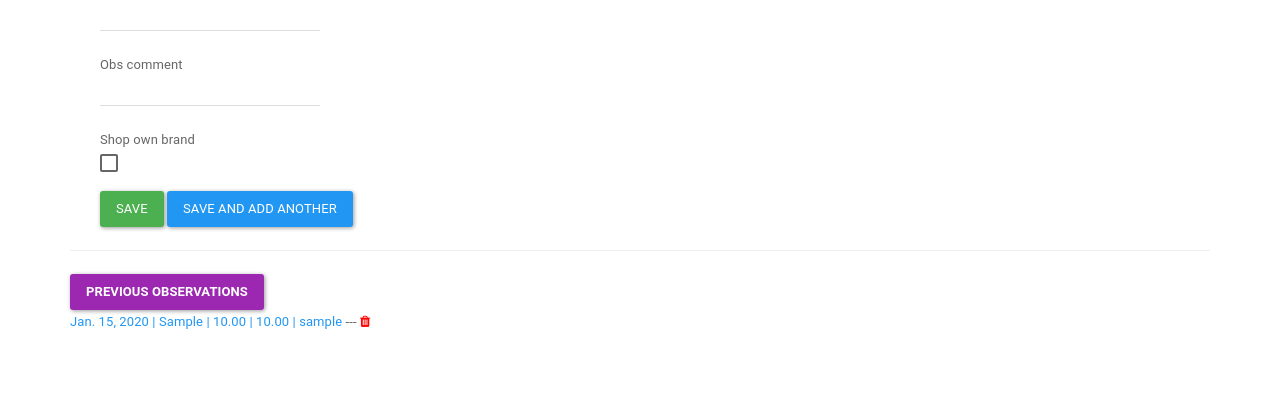
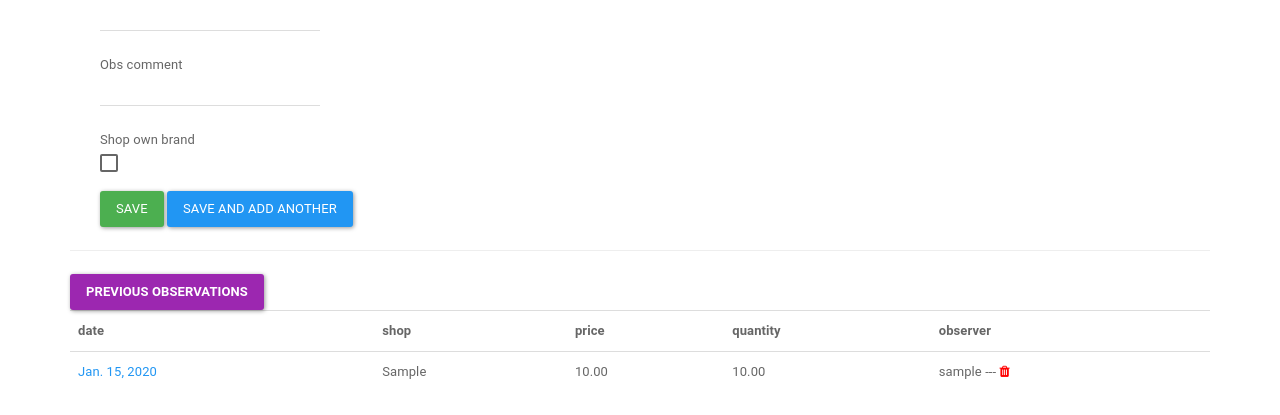
Before and after one commit to hagstofan/verd-andi, a Django app: a page that uses src/verd_andi/templates/survey/item_observation.html in a window 1280 px wide, after a click on "PREVIOUS OBSERVATIONS". Shown: the part 586-1001 px from the top of the page. Before the commit the page ends 915 px from the top, so only its background shows below. Run offline with Django 3.2, Linux system fonts and the light colour scheme; a user stored in the database is signed in; tables that the repository leaves empty hold one stand-in row (values such as "Sample post"); some libraries are stand-ins or nearby versions.

Commit message:
making prev-obs table

```diff
--- a/src/verd_andi/templates/survey/item_observation.html
+++ b/src/verd_andi/templates/survey/item_observation.html
@@ -111,13 +111,27 @@
 
         <div id="previous-observations-more" class="collapse">
             <!-- observations here -->
+            <table class="table">
+			 <tr>
+			  <th>date</th>
+			  <th>shop</th>
+			  <th>price</th>
+			  <th>quantity</th>
+			  <th>observer</th>
+			 </tr>
 		    {% for obs in observations %}
-				<a href="{% url 'survey:observation-update' obs.pk %}">   {{ obs.obs_time }} | {{obs.shop_identifier}} | {{obs.observed_price}} | {{obs.observed_quantity}} | {{ obs.observer }}</a>  {% if request.user.is_superuser %}--- <a href="{% url 'survey:observation-delete' obs.pk %}"><i class="fa fa-trash" aria-hidden="true"></i>
+		    	<tr>
+				<td><a href="{% url 'survey:observation-update' obs.pk %}">{{ obs.obs_time }} </a></td>
+				<td>{{obs.shop_identifier}} </td>
+				<td>{{obs.observed_price}} </td>
+				<td>{{obs.observed_quantity}} </td>
+				<td>{{ obs.observer }}  {% if request.user.is_superuser %}--- <a href="{% url 'survey:observation-delete' obs.pk %}"><i class="fa fa-trash" aria-hidden="true"></i>
 				</a>
-				{% endif %}
-				</br>
+				{% endif %} </td>
+				</tr>
 
 			{% endfor %}
+		   </table>
         </div>
 {% endif %}
 
```
